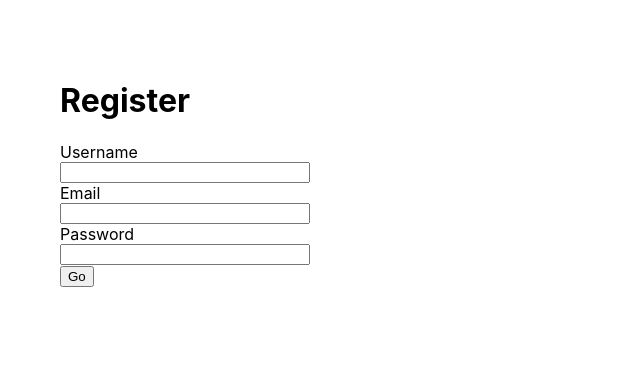
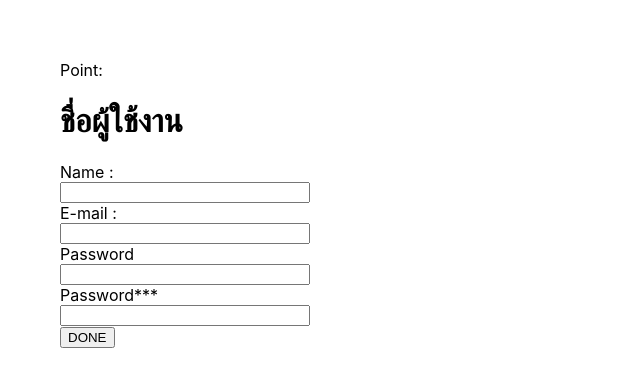
Before and after one commit to HYDDDDD/Match-word, a React (Create React App) app in the folder frontend/: page /editProfile in a window 1280 px wide. Shown: the top 386 px of the page, without its empty margins (0-640 px from the left). Built offline with nearby package versions, Linux system fonts and the light colour scheme; no server answers; the HTML template or start-up script is replaced by a standard one.

Commit message:
frontend add Login,EditProfile

```diff
--- a/frontend/src/App.css
+++ b/frontend/src/App.css
@@ -1,11 +1,16 @@
-body{
+body {
   margin: 10px 10px 10px 10px;
   padding: 50px;
 }
 
-.inputLogin{
+.formRegister,
+.formLogin,
+.formEditProfile {
   width: 250px;
   display: flex;
   flex-direction: column;
+}
 
+.formLogin input {
+  margin-top: 10px;
 }
--- a/frontend/src/App.js
+++ b/frontend/src/App.js
@@ -1,18 +1,28 @@
+import React, { useState } from "react";
+import { Routes, Route } from "react-router-dom";
 import "./App.css";
 import Register from "./component/Register";
-import { Routes, Route } from "react-router-dom";
+import Login from "./component/Login";
+import EditProfile from "./component/EditProfile";
 
 function App() {
+  const [currentUser, setCurrentUser] = useState([]);
+
   return (
-    <div className="App">
-      <Register />
-    </div>
+    // <div className="App">
+    //   {/* <Register /> */}
+    //   <Login setCurrentUser={setCurrentUser} />
+    // </div>
 
-    // <Routes>
-    //   {/* path="/" หน้าแรกที่ขึ้นมาแสดง */}
-    //   <Route path="/" element={<Login />} />
-    //   <Route path="/register" element={<Register />} />
-    // </Routes>
+    <Routes>
+      {/* path="/" หน้าแรกที่ขึ้นมาแสดง */}
+      <Route path="/" element={<Login setCurrentUser={setCurrentUser} />} />
+      <Route path="/register" element={<Register />} />
+      <Route
+        path="/editProfile"
+        element={<EditProfile currentUser={currentUser} />}
+      />
+    </Routes>
   );
 }
 
--- /dev/null
+++ b/frontend/src/component/EditProfile.jsx
@@ -0,0 +1,30 @@
+import React from "react";
+
+function EditProfile({ currentUser }) {
+  return (
+    <div>
+      <div>
+        <div>{currentUser.username}</div>
+        <div>Point:</div>
+      </div>
+      <div>
+        <h1>ชื่อผู้ใช้งาน</h1>
+        <form>
+          <div className="formEditProfile">
+            <label>Name :</label>
+            <input type="text" />
+            <label>E-mail :</label>
+            <input type="email" />
+            <label>Password</label>
+            <input type="password" />
+            <label>Password***</label>
+            <input type="password" />
+          </div>
+          <button type="submit">DONE</button>
+        </form>
+      </div>
+    </div>
+  );
+}
+
+export default EditProfile;
--- /dev/null
+++ b/frontend/src/component/Login.jsx
@@ -0,0 +1,90 @@
+import React, { useState, useEffect } from "react";
+import axios from "axios";
+import { useNavigate } from "react-router-dom";
+
+function Login({ setCurrentUser }) {
+  const [users, setUsers] = useState([]);
+  const [username, setUsername] = useState("");
+  const [password, setPassword] = useState("");
+  const navigate = useNavigate();
+
+  const getAllUsers = () => {
+    axios
+      .get("http://127.0.0.1:8000/users/")
+      .then((data) => {
+        setUsers(data.data);
+      })
+      .catch((error) => console.log(error));
+  };
+
+  useEffect(() => {
+    getAllUsers();
+  }, []);
+
+  const handleValidation = () => {
+    if (username === "" && username === null) {
+      alert("Please enter your user name.");
+      return false;
+    } else if (password === "" && password === null) {
+      alert("Please enter your password.");
+      return false;
+    }
+    setUsername("");
+    setPassword("");
+    return true;
+  };
+
+  const login = (event) => {
+    event.preventDefault(); //when submitting and refreshing your page so when it save data.
+
+    if (handleValidation() === true) {
+      users.find((user) => {
+        //loop
+        if (
+          (user.username === username && user.password === password) === true
+        ) {
+          setCurrentUser({
+            username: user.username,
+            email: user.email,
+            password: user.password,
+          });
+          navigate("/editProfile");
+        }
+      });
+    }
+  };
+
+  return (
+    <>
+      <form>
+        <h1>Login</h1>
+        <div className="formLogin">
+          <input
+            type="text"
+            placeholder="User name"
+            onChange={(e) => setUsername(e.target.value)}
+            value={username}
+          />
+          <input
+            type="password"
+            placeholder="Password"
+            onChange={(e) => setPassword(e.target.value)}
+            value={password}
+          />
+        </div>
+        <button
+          type="submit"
+          onClick={login}
+          onKeyPress={(event) => {
+            event.key === "Enter" && login();
+          }}
+        >
+          Log in
+        </button>
+      </form>
+      <button onClick={() => navigate("/register")}>Sign Up!</button>
+    </>
+  );
+}
+
+export default Login;
--- a/frontend/src/component/Register.jsx
+++ b/frontend/src/component/Register.jsx
@@ -1,35 +1,14 @@
-import React from "react";
+import React, { useState } from "react";
 import axios from "axios";
-import { useEffect } from "react";
-import { useState } from "react";
+import { useNavigate } from "react-router-dom";
 
 function Register() {
-  const [users, setUsers] = useState([]);
+  const navigate = useNavigate();
   const [newUser, setNewUser] = useState({
     username: "",
     email: "",
     password: "",
   });
-
-  // const createUser = (event) => {
-  //   event.preventDefault(); //when submitting and refreshing your page so when it save data.
-
-  //   let url = "http://127.0.0.1:8000/users/";
-
-  //   fetch(url, {
-  //     method: "POST",
-  //     headers: { "Content-type": "application/json" },
-  //     body: JSON.stringify(newUser),
-  //   })
-  //     .then(() => {
-  //       setNewUser({
-  //         username: "",
-  //         email: "",
-  //         password: "",
-  //       });
-  //     })
-  //     .catch((err) => console.log(err));
-  // };
 
   const createUser = (event) => {
     event.preventDefault(); //when submitting and refreshing your page so when it save data.
@@ -44,29 +23,15 @@ function Register() {
           email: "",
           password: "",
         });
+        navigate("/");
       })
       .catch((err) => console.log(err));
   };
 
-  const getAllUsers = () => {
-    axios
-      .get("http://127.0.0.1:8000/users/")
-      .then((data) => console.log(data.data))
-      .catch((error) => console.log(error));
-  };
-
-  useEffect(() => {
-    getAllUsers();
-  }, []);
-
-  // console.log(users);
-  console.log(newUser);
-  // users.map((user) => console.log(user.username));
-
   return (
     <form>
       <h1>Register</h1>
-      <div className="inputLogin">
+      <div className="formRegister">
         <label>Username</label>
         <input
           type="text"
```
